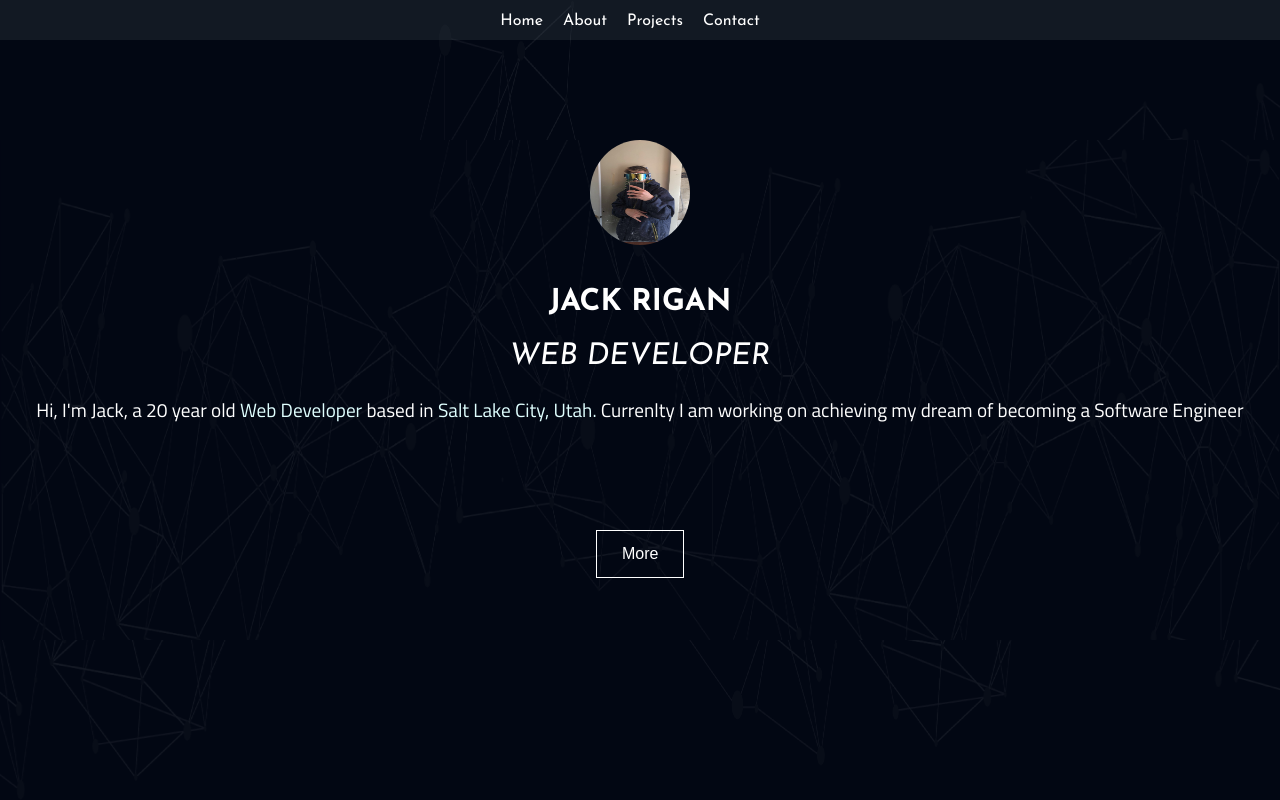
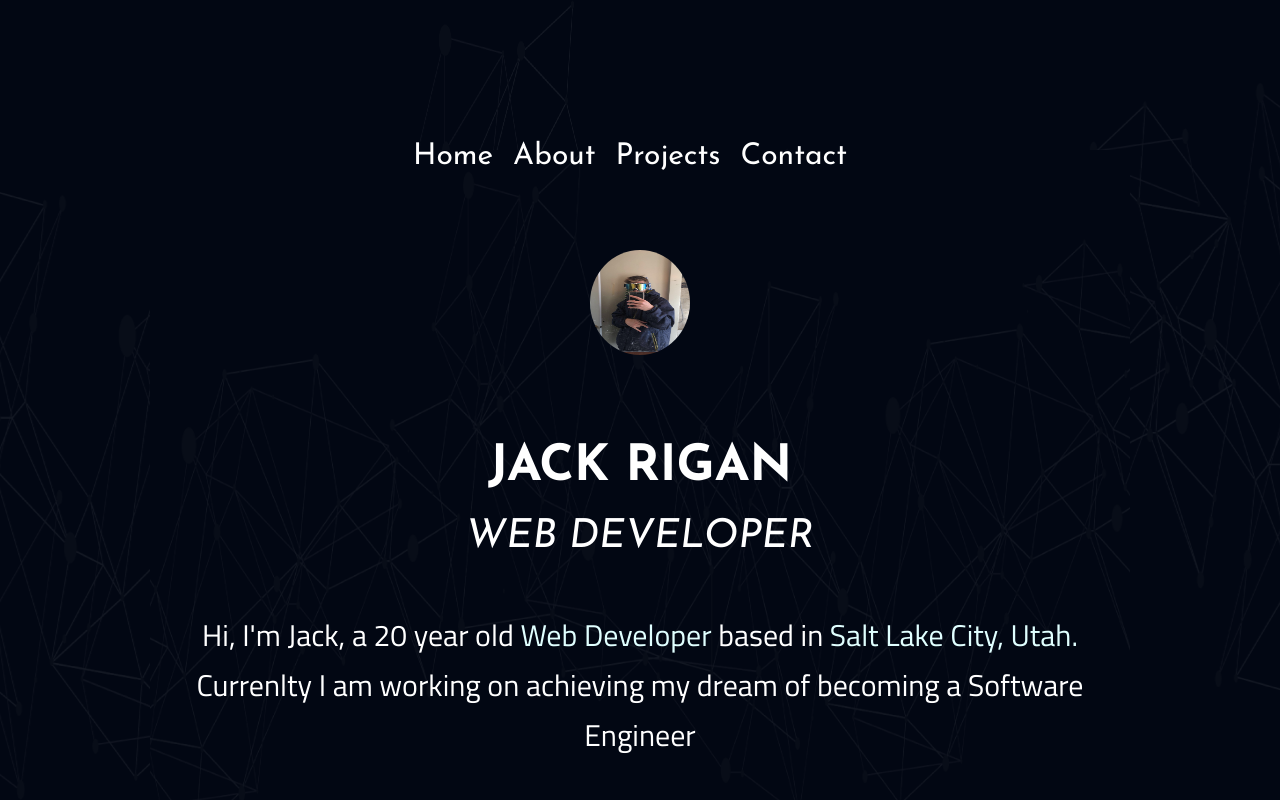
Before and after one commit to JackXN/Personal-Portfolio, a plain HTML site: page index.html in a window 1280 px wide. Shown: the top 800 px of the page. Drawn offline with Linux system fonts and the light colour scheme.

Commit message:
Added media queries for ipad/ipad pro

```diff
--- a/style.css
+++ b/style.css
@@ -82,43 +82,46 @@ body {
 }
 
 
-header {
+/* header {
     color: var(--main-text-color);
-    background-color: var(--header-bg-color);
     height: 40px;
-}
+} */
 
 
 nav {
-    overflow: hidden;
-    position: fixed;
+    display: flex;
+    align-items: center;
+    text-align: center;
+    justify-content: center;
+    /* overflow: hidden; */
+    /* position: fixed; */
     top: 0;
     width: 100%;
 }
 
-nav a {
-    display: block;
-}
 
-header nav {
+
+/* header nav {
     display: flex;
+
     justify-content: center;
     position: fixed;
-    overflow-x: hidden;
 
-
-}
+} */
 
 
 header nav ul {
+    text-align: center;
     display: flex;
     justify-content: space-around;
     padding-left: 0;
     list-style: none;
+    position:fixed ;
 
 
 }
 header nav ul li a {
+    text-align: center;
     display: flex;
     color: var(--main-text-color);
     text-decoration: none;
@@ -472,3 +475,94 @@ text-align: center;
 
 
 /* Mobile View End */
+
+
+
+
+
+/* Media queries */
+
+/* Ipads,Tablets */
+
+@media screen and (min-width: 700px) {
+
+
+body {
+    padding: 150px;
+}
+
+    header {
+        font-size: 30px;
+        background: none;
+    }
+
+
+
+.main-page {
+    display: flex;
+    flex-direction: column;
+    align-items: center;
+}
+.main-page img {
+    height: 150px;
+    width: 150px;
+}
+
+   .main-page h1 {
+       font-size: 50px;
+   }
+
+   .main-page h2 {
+       font-size: 40px;
+   }
+
+   .main-page p,
+   .about-me p {
+       font-size: 30px;
+       /* max-width: 500px; */
+       line-height: 50px;
+       padding-top: 50px;
+   }
+
+
+
+   .self-port {
+       height: 150px;
+       widows: 150px;
+   }
+
+
+#more-button {
+    font-size: 32px;
+    padding: 40px;
+}
+
+
+.projects {
+    display: flex;
+    flex-direction: column;
+    align-items: center;
+
+}
+.projects h1,
+.about-me h1 {
+    font-size: 40px;
+}
+.project-1,
+.project-2 {
+   min-width: 700px;
+}
+
+
+.about-me {
+    display: flex;
+    flex-direction: column;
+    text-align: center;
+}
+
+
+
+}
+
+
+/* Desktop media queries */
```
